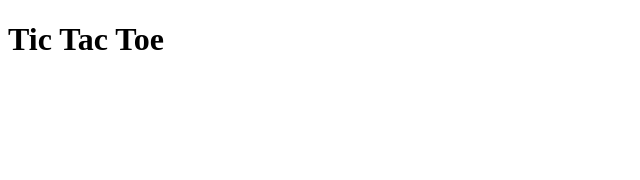
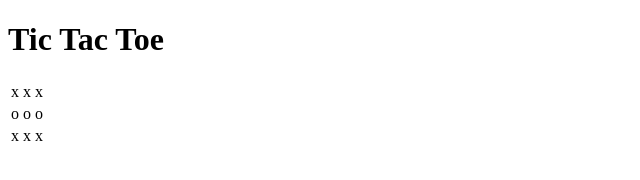
Before and after one commit to wazzupope/tictactoe, a website: page index.html in a window 1280 px wide. Shown: the full height of the page, 0-640 px from the left. Drawn offline with Linux system fonts and the light colour scheme.

Commit message:
add id's and classes to table created with 3 rows of 3 cells

```diff
--- a/index.html
+++ b/index.html
@@ -12,7 +12,23 @@
     <h1 id="title">Tic Tac Toe</h1>
   </header>
   <section id="gameboard">
-
+    <table id="table">
+      <tr id="top-row">
+        <td id="zero" class="cell">x</td>
+        <td id="one" class="cell">x</td>
+        <td id="two" class="cell">x</td>
+      </tr>
+      <tr id="middle-row">
+        <td id="three" class="cell">o</td>
+        <td id="four" class="cell">o</td>
+        <td id="five" class="cell">o</td>
+      </tr>
+      <tr id="bottom-row">
+        <td id="six" class="cell">x</td>
+        <td id="seven" class="cell">x</td>
+        <td id="eight" class="cell">x</td>
+      </tr>
+    </table>
   </section>
   <script src="scripts.js"></script>
 </body>
```
